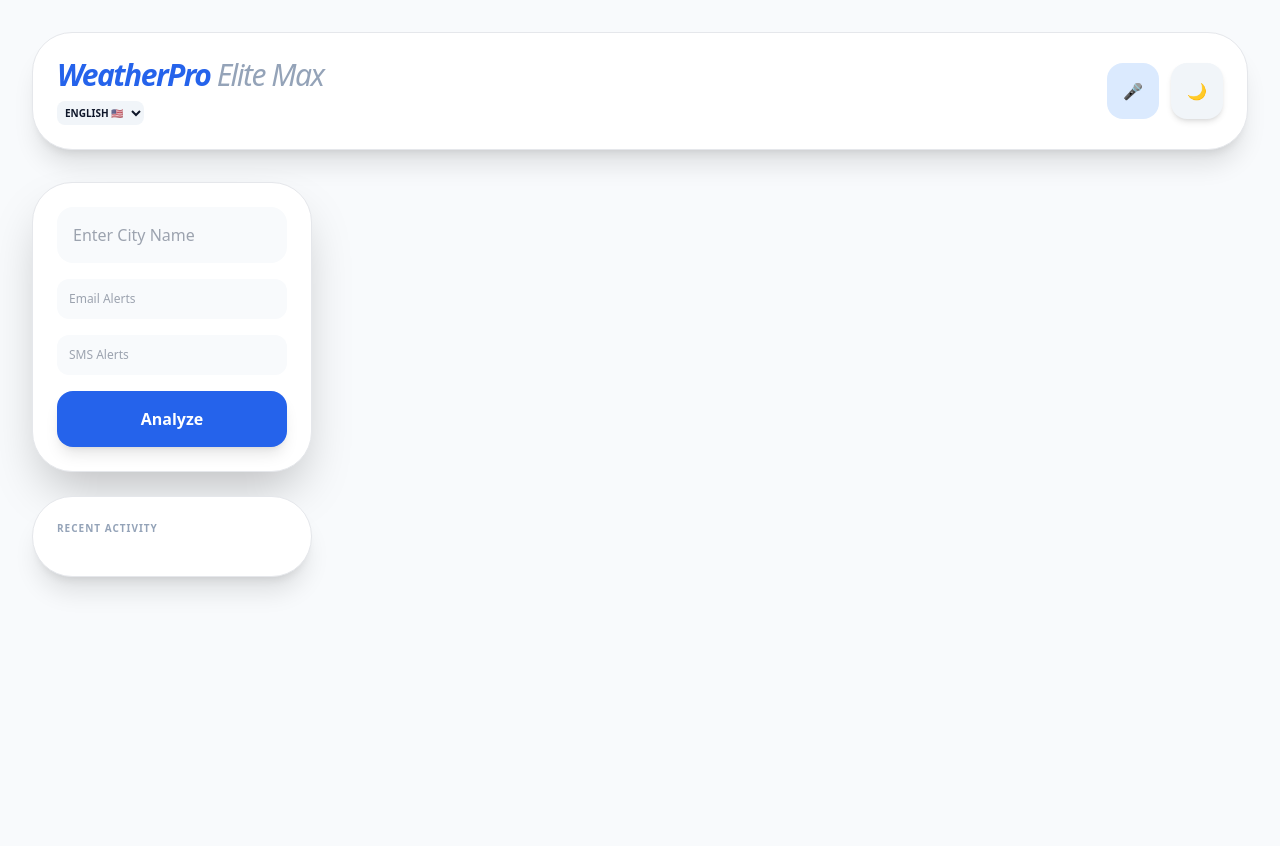
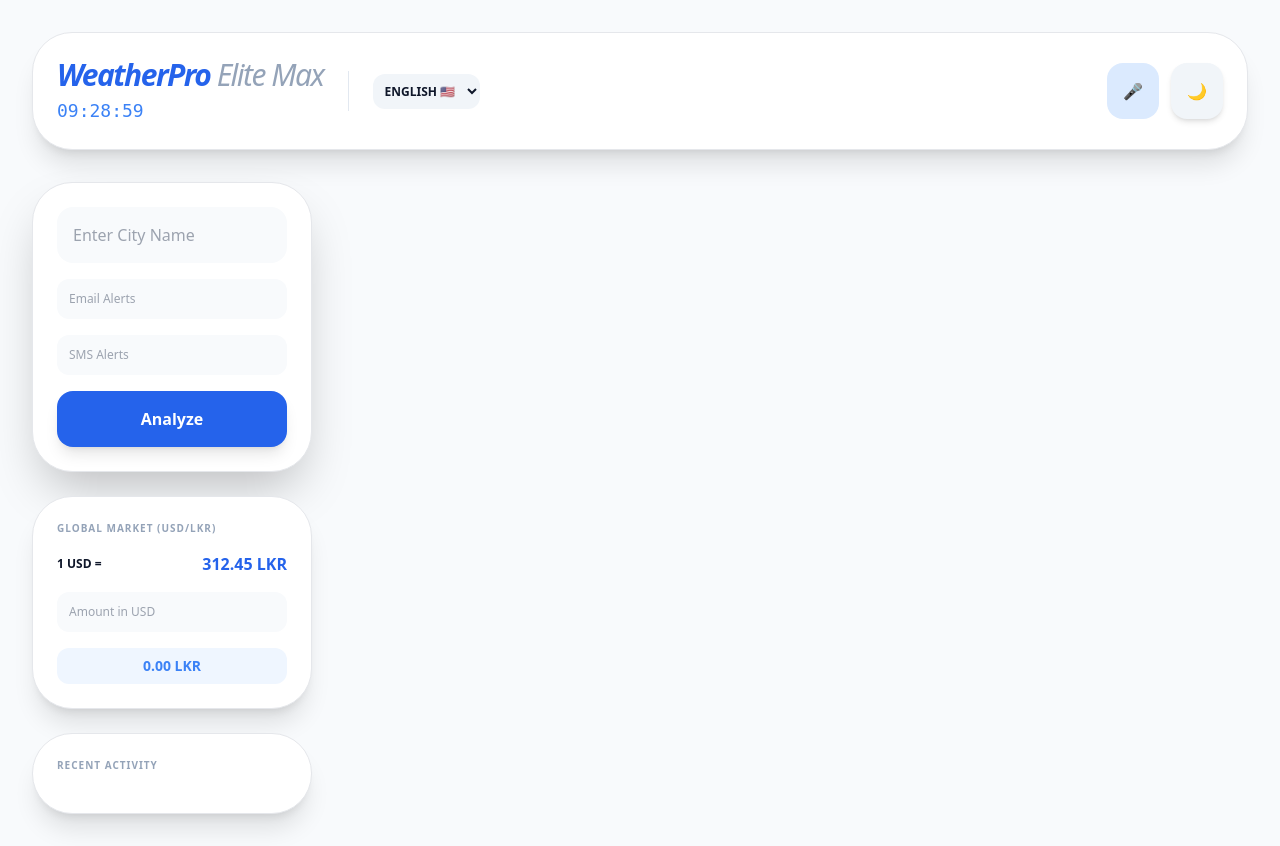
Before and after one commit to nipunanuradha/Fetch-Data-from-wather-API-and-Display-It, a Flask app: page / in a window 1280 px wide. Before the commit the page ends 592 px from the top, so only its background shows below. Run offline with Flask 3, Linux system fonts and the light colour scheme; some libraries are stand-ins or nearby versions.

Commit message:
add Real-time Clock and Currency Converter

```diff
--- a/weather app/app.py
+++ b/weather app/app.py
@@ -11,7 +11,7 @@ app.secret_key = secrets.token_hex(16)
 API_KEY = "1c79708b20d740c097d145309263001"
 fetcher = WeatherFetcher(API_KEY)
 
-# Alert Configurations (Replace with yours)
+# Alert Configurations
 EMAIL_ADDR = "your-email@gmail.com"
 EMAIL_PASS = "your-app-password"
 TW_SID = 'your_sid'; TW_TOKEN = 'your_token'; TW_PHONE = 'your_phone'
@@ -19,13 +19,11 @@ TW_SID = 'your_sid'; TW_TOKEN = 'your_token'; TW_PHONE = 'your_phone'
 def trigger_alerts(city, rain_chance, user_email, user_phone):
     if rain_chance > 70:
         msg = f"⚠️ Alert: High Rain Chance ({rain_chance}%) in {city}!"
-        # Email Logic
         if user_email:
             try:
                 mail = MIMEText(msg); mail['Subject'] = "Weather Alert"; mail['From'] = EMAIL_ADDR; mail['To'] = user_email
                 with smtplib.SMTP_SSL('smtp.gmail.com', 465) as s: s.login(EMAIL_ADDR, EMAIL_PASS); s.send_message(mail)
             except: pass
-        # SMS Logic (Twilio)
         if user_phone:
             try: Client(TW_SID, TW_TOKEN).messages.create(body=msg, from_=TW_PHONE, to=user_phone)
             except: pass
--- a/weather app/templates/index.html
+++ b/weather app/templates/index.html
@@ -3,24 +3,32 @@
 <head>
     <meta charset="UTF-8">
     <meta name="viewport" content="width=device-width, initial-scale=1.0">
-    <title>WeatherPro Elite v4.0</title>
+    <title>WeatherPro Elite v5.0</title>
     <script src="https://cdn.tailwindcss.com"></script>
     <script src="https://cdn.jsdelivr.net/npm/chart.js"></script>
     <script>tailwind.config = { darkMode: 'class' }</script>
+    <style>
+        @import url('https://fonts.googleapis.com/css2?family=JetBrains+Mono:wght@500&display=swap');
+        .font-mono-clock { font-family: 'JetBrains+Mono', monospace; }
+        .no-scrollbar::-webkit-scrollbar { display: none; }
+    </style>
 </head>
 <body class="bg-slate-50 dark:bg-slate-950 text-slate-900 dark:text-white transition-all duration-500 min-h-screen">
 
     <div class="max-w-7xl mx-auto p-4 md:p-8">
         <header class="flex flex-wrap justify-between items-center mb-8 bg-white dark:bg-slate-900 p-6 rounded-[2.5rem] shadow-xl border dark:border-slate-800">
-            <div>
-                <h1 class="text-3xl font-black text-blue-600 tracking-tighter italic">WeatherPro <span class="text-slate-400 font-light">Elite Max</span></h1>
-                <div class="flex gap-2 mt-2">
-                    <select id="langSelect" onchange="changeLanguage()" class="bg-slate-100 dark:bg-slate-800 p-1 rounded-lg text-[10px] font-bold outline-none cursor-pointer">
-                        <option value="en">ENGLISH 🇺🇸</option>
-                        <option value="si">සිංහල 🇱🇰</option>
-                    </select>
+            <div class="flex items-center gap-6">
+                <div>
+                    <h1 class="text-3xl font-black text-blue-600 tracking-tighter italic">WeatherPro <span class="text-slate-400 font-light">Elite Max</span></h1>
+                    <div id="live-clock" class="text-lg font-mono-clock text-blue-500 dark:text-blue-400 mt-1">00:00:00</div>
                 </div>
+                <div class="hidden md:block h-10 w-[1px] bg-slate-200 dark:bg-slate-800"></div>
+                <select id="langSelect" onchange="changeLanguage()" class="bg-slate-100 dark:bg-slate-800 p-2 rounded-xl text-xs font-bold outline-none cursor-pointer">
+                    <option value="en">ENGLISH 🇺🇸</option>
+                    <option value="si">සිංහල 🇱🇰</option>
+                </select>
             </div>
+
             <div class="flex gap-3">
                 <button onclick="startVoiceSearch()" class="p-4 bg-blue-100 dark:bg-blue-900/30 text-blue-600 rounded-2xl hover:scale-110 transition">🎤</button>
                 <button onclick="toggleTheme()" class="p-4 bg-slate-100 dark:bg-slate-800 rounded-2xl transition shadow-md"><span id="theme-icon">🌙</span></button>
@@ -37,6 +45,18 @@
                 </form>
 
                 <div class="bg-white dark:bg-slate-900 p-6 rounded-[2.5rem] shadow-xl border dark:border-slate-800">
+                    <h3 id="currencyTitle" class="text-[10px] font-black text-slate-400 mb-4 uppercase tracking-widest">Global Market (USD/LKR)</h3>
+                    <div class="space-y-4">
+                        <div class="flex justify-between items-center">
+                            <span class="text-xs font-bold">1 USD =</span>
+                            <span class="text-blue-600 font-black">312.45 LKR</span>
+                        </div>
+                        <input type="number" id="usdInput" oninput="convertCurrency()" placeholder="Amount in USD" class="w-full p-3 rounded-xl bg-slate-50 dark:bg-slate-800 text-xs border-none outline-none">
+                        <div id="lkrOutput" class="text-center p-2 text-sm font-bold bg-blue-50 dark:bg-blue-900/20 rounded-xl text-blue-500">0.00 LKR</div>
+                    </div>
+                </div>
+
+                <div class="bg-white dark:bg-slate-900 p-6 rounded-[2.5rem] shadow-xl border dark:border-slate-800">
                     <h3 id="historyTitle" class="text-[10px] font-black text-slate-400 mb-4 uppercase tracking-widest">Recent Activity</h3>
                     <div class="space-y-2">
                         {% for city in history_list %}
@@ -49,7 +69,7 @@
             <main class="lg:col-span-9 space-y-6">
                 {% if data %}
                 <div class="grid grid-cols-1 md:grid-cols-2 gap-6">
-                    <div class="rounded-[3rem] overflow-hidden shadow-2xl h-80 border-4 border-white dark:border-slate-800 relative group">
+                    <div class="rounded-[3rem] overflow-hidden shadow-2xl h-80 border-4 border-white dark:border-slate-800 relative">
                         <iframe width="100%" height="100%" src="https://embed.windy.com/embed2.html?lat={{ data.location.lat }}&lon={{ data.location.lon }}&zoom=5&overlay=satellite" frameborder="0"></iframe>
                         <div class="absolute bottom-4 left-4 bg-black/60 text-white text-[10px] px-3 py-1 rounded-full backdrop-blur">LIVE SATELLITE</div>
                     </div>
@@ -60,7 +80,10 @@
                 </div>
 
                 <div class="bg-white dark:bg-slate-900 p-8 rounded-[3rem] shadow-2xl border dark:border-slate-800">
-                    <h3 id="envTitle" class="text-xs font-bold text-blue-500 uppercase mb-6 tracking-widest">Environmental Intelligence Dashboard</h3>
+                    <div class="flex justify-between items-center mb-6">
+                        <h3 id="envTitle" class="text-xs font-bold text-blue-500 uppercase tracking-widest">Environmental Intelligence</h3>
+                        <span class="text-[10px] bg-slate-100 dark:bg-slate-800 px-3 py-1 rounded-full font-bold">Zone: {{ data.location.tz_id }}</span>
+                    </div>
                     <div class="grid grid-cols-2 md:grid-cols-3 lg:grid-cols-6 gap-4">
                         <div class="p-4 bg-blue-50 dark:bg-blue-900/20 rounded-3xl text-center border-b-4 border-blue-500">
                             <p class="text-[10px] font-bold text-slate-500">RAIN</p>
@@ -80,7 +103,7 @@
                         </div>
                         <div class="p-4 bg-slate-50 dark:bg-slate-800 rounded-3xl text-center">
                             <p class="text-[10px] font-bold text-slate-500">PRESSURE</p>
-                            <p class="text-xl font-black">{{ data.current.pressure_mb }}<span class="text-[8px] ml-1 uppercase">mb</span></p>
+                            <p class="text-xl font-black">{{ data.current.pressure_mb }}<span class="text-[8px] ml-1">mb</span></p>
                         </div>
                         <div class="p-4 bg-purple-50 dark:bg-purple-900/20 rounded-3xl text-center border-b-4 border-purple-500">
                             <p class="text-[10px] font-bold text-slate-500">VISIBILITY</p>
@@ -89,48 +112,28 @@
                     </div>
 
                     <div class="grid grid-cols-2 md:grid-cols-4 lg:grid-cols-6 gap-4 mt-6 pt-6 border-t dark:border-slate-800">
-                        <div class="text-center">
-                            <p class="text-[10px] font-bold text-slate-400">CO (Monoxide)</p>
-                            <p class="font-black">{{ data.current.air_quality.co|round(1) }}</p>
-                        </div>
-                        <div class="text-center">
-                            <p class="text-[10px] font-bold text-slate-400">NO₂ (Dioxide)</p>
-                            <p class="font-black">{{ data.current.air_quality.no2|round(1) }}</p>
-                        </div>
-                        <div class="text-center">
-                            <p class="text-[10px] font-bold text-slate-400">O₃ (Ozone)</p>
-                            <p class="font-black">{{ data.current.air_quality.o3|round(1) }}</p>
-                        </div>
-                        <div class="text-center">
-                            <p class="text-[10px] font-bold text-slate-400">SO₂ (Sulfur)</p>
-                            <p class="font-black">{{ data.current.air_quality.so2|round(1) }}</p>
-                        </div>
-                        <div class="text-center">
-                            <p class="text-[10px] font-bold text-slate-400 text-orange-500">PM 2.5</p>
-                            <p class="font-black">{{ data.current.air_quality.pm2_5|round(1) }}</p>
-                        </div>
-                        <div class="text-center">
-                            <p class="text-[10px] font-bold text-slate-400 text-red-500">PM 10</p>
-                            <p class="font-black">{{ data.current.air_quality.pm10|round(1) }}</p>
-                        </div>
+                        <div class="text-center"><p class="text-[10px] font-bold text-slate-400">CO</p><p class="font-black">{{ data.current.air_quality.co|round(1) }}</p></div>
+                        <div class="text-center"><p class="text-[10px] font-bold text-slate-400">NO₂</p><p class="font-black">{{ data.current.air_quality.no2|round(1) }}</p></div>
+                        <div class="text-center"><p class="text-[10px] font-bold text-slate-400">O₃</p><p class="font-black">{{ data.current.air_quality.o3|round(1) }}</p></div>
+                        <div class="text-center"><p class="text-[10px] font-bold text-slate-400">SO₂</p><p class="font-black">{{ data.current.air_quality.so2|round(1) }}</p></div>
+                        <div class="text-center"><p class="text-[10px] font-bold text-orange-500">PM 2.5</p><p class="font-black">{{ data.current.air_quality.pm2_5|round(1) }}</p></div>
+                        <div class="text-center"><p class="text-[10px] font-bold text-red-500">PM 10</p><p class="font-black">{{ data.current.air_quality.pm10|round(1) }}</p></div>
                     </div>
                 </div>
 
                 <div class="grid grid-cols-1 xl:grid-cols-2 gap-6">
                     <div class="bg-white dark:bg-slate-900 p-8 rounded-[3rem] shadow-xl border dark:border-slate-800">
-                        <h3 class="text-[10px] font-black text-slate-400 uppercase tracking-widest mb-4">7-Day History Trend</h3>
                         <canvas id="historyChart" height="150"></canvas>
                     </div>
                     <div class="bg-white dark:bg-slate-900 p-8 rounded-[3rem] shadow-xl border dark:border-slate-800">
-                        <h3 class="text-[10px] font-black text-slate-400 uppercase tracking-widest mb-4">24-Hour Temperature Variation</h3>
                         <canvas id="tempChart" height="150"></canvas>
                     </div>
                 </div>
 
                 <div class="flex gap-4 overflow-x-auto pb-4 no-scrollbar">
                     {% for day in data.forecast.forecastday %}
-                    <div class="min-w-[150px] bg-white dark:bg-slate-900 p-6 rounded-[2.5rem] text-center shadow-lg border border-transparent hover:border-blue-500 transition-all">
-                        <p class="text-[10px] font-black text-slate-400">{{ day.date[5:] }}</p>
+                    <div class="min-w-[150px] bg-white dark:bg-slate-900 p-6 rounded-[2.5rem] text-center shadow-lg hover:border-blue-500 border border-transparent transition-all">
+                        <p class="text-[10px] font-black text-slate-400 uppercase">{{ day.date[5:] }}</p>
                         <img src="{{ day.day.condition.icon }}" class="mx-auto w-12 h-12 my-2">
                         <p class="text-xl font-black">{{ day.day.avgtemp_c|round(0) }}°</p>
                     </div>
@@ -144,35 +147,58 @@
 
 
     <script>
+        // Real-time Clock Logic
+        let timer;
+        function startClock(timezone) {
+            if(timer) clearInterval(timer);
+            timer = setInterval(() => {
+                const now = new Date();
+                const options = { timeZone: timezone, hour: '2-digit', minute: '2-digit', second: '2-digit', hour12: false };
+                const timeString = new Intl.DateTimeFormat('en-GB', options).format(now);
+                document.getElementById('live-clock').innerText = timeString;
+            }, 1000);
+        }
+
+        // Currency Converter Logic
+        function convertCurrency() {
+            const usd = document.getElementById('usdInput').value;
+            const rate = 312.45; // Fixed Rate (You can fetch live if needed)
+            const result = (usd * rate).toFixed(2);
+            document.getElementById('lkrOutput').innerText = result + " LKR";
+        }
+
         {% if data %}
-            // 1. History Chart (7 Days)
+            // Start clock with city timezone
+            startClock("{{ data.location.tz_id }}");
+
+            // Charts
             new Chart(document.getElementById('historyChart'), {
                 type: 'bar',
                 data: {
                     labels: [{% for item in history_graph %}"{{ item.date }}",{% endfor %}],
-                    datasets: [{
-                        label: 'Temp', data: [{% for item in history_graph %}{{ item.temp }},{% endfor %}],
-                        backgroundColor: '#3b82f6', borderRadius: 12
-                    }]
-                },
-                options: { plugins: { legend: { display: false } }, scales: { y: { display: false }, x: { grid: { display: false } } } }
+                    datasets: [{ label: '7-Day History', data: [{% for item in history_graph %}{{ item.temp }},{% endfor %}], backgroundColor: '#3b82f6', borderRadius: 12 }]
+                }
             });
 
-            // 2. Hourly Chart (24H)
             new Chart(document.getElementById('tempChart'), {
                 type: 'line',
                 data: {
                     labels: {{ labels|safe }},
-                    datasets: [{
-                        data: {{ temps|safe }}, borderColor: '#3b82f6', backgroundColor: 'rgba(59, 130, 246, 0.1)',
-                        fill: true, tension: 0.4, borderWidth: 4, pointRadius: 0
-                    }]
-                },
-                options: { plugins: { legend: { display: false } }, scales: { y: { display: false }, x: { grid: { display: false } } } }
+                    datasets: [{ data: {{ temps|safe }}, borderColor: '#3b82f6', fill: true, backgroundColor: 'rgba(59, 130, 246, 0.1)', tension: 0.4 }]
+                }
             });
+        {% else %}
+            // Start local clock if no data
+            startClock(Intl.DateTimeFormat().resolvedOptions().timeZone);
         {% endif %}
 
-        // Voice, Theme and Language (Previous Logic Refined)
+        // UI Functions
+        function toggleTheme() {
+            document.getElementById('theme-tag').classList.toggle('dark');
+            localStorage.theme = document.getElementById('theme-tag').classList.contains('dark') ? 'dark' : 'light';
+        }
+        if (localStorage.theme === 'dark') document.getElementById('theme-tag').classList.add('dark');
+
         function startVoiceSearch() {
             const recognition = new (window.SpeechRecognition || window.webkitSpeechRecognition)();
             recognition.lang = document.getElementById('langSelect').value === 'si' ? 'si-LK' : 'en-US';
@@ -180,19 +206,18 @@
             recognition.start();
         }
 
-        function toggleTheme() {
-            const isDark = document.getElementById('theme-tag').classList.toggle('dark');
-            localStorage.theme = isDark ? 'dark' : 'light';
-        }
-        if (localStorage.theme === 'dark') document.getElementById('theme-tag').classList.add('dark');
-
         function changeLanguage() {
             const l = document.getElementById('langSelect').value;
-            localStorage.lang = l;
-            const t = { en: { env: "Environmental Intelligence", sBtn: "Analyze" }, si: { env: "පාරිසරික බුද්ධි තොරතුරු", sBtn: "විශ්ලේෂණය" } };
+            const t = {
+                en: { env: "Environmental Intelligence", sBtn: "Analyze", cur: "Global Market (USD/LKR)" },
+                si: { env: "පාරිසරික තොරතුරු", sBtn: "විශ්ලේෂණය", cur: "විනිමය අනුපාත (USD/LKR)" }
+            };
             document.getElementById('envTitle').innerText = t[l].env;
             document.getElementById('searchBtn').innerText = t[l].sBtn;
+            document.getElementById('currencyTitle').innerText = t[l].cur;
+            localStorage.lang = l;
         }
+        if(localStorage.lang) { document.getElementById('langSelect').value = localStorage.lang; changeLanguage(); }
     </script>
 </body>
 </html>
```
